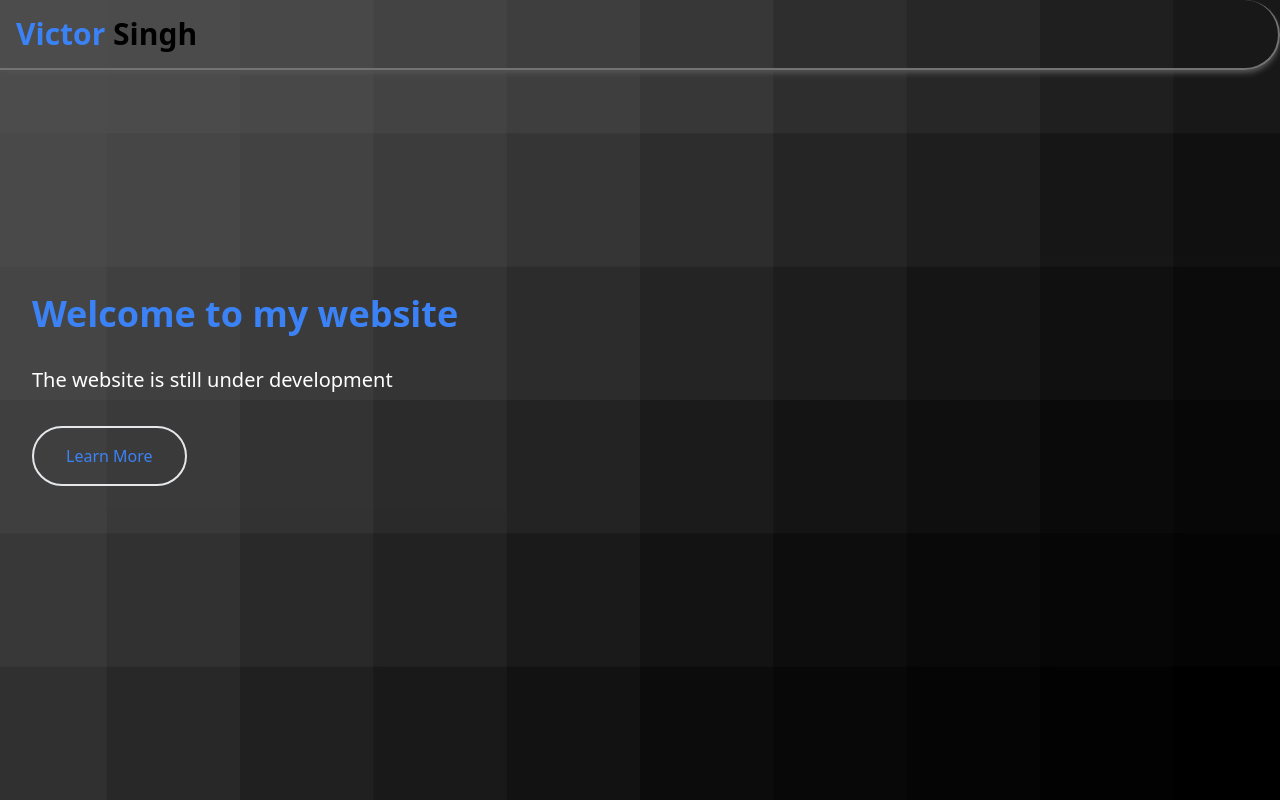
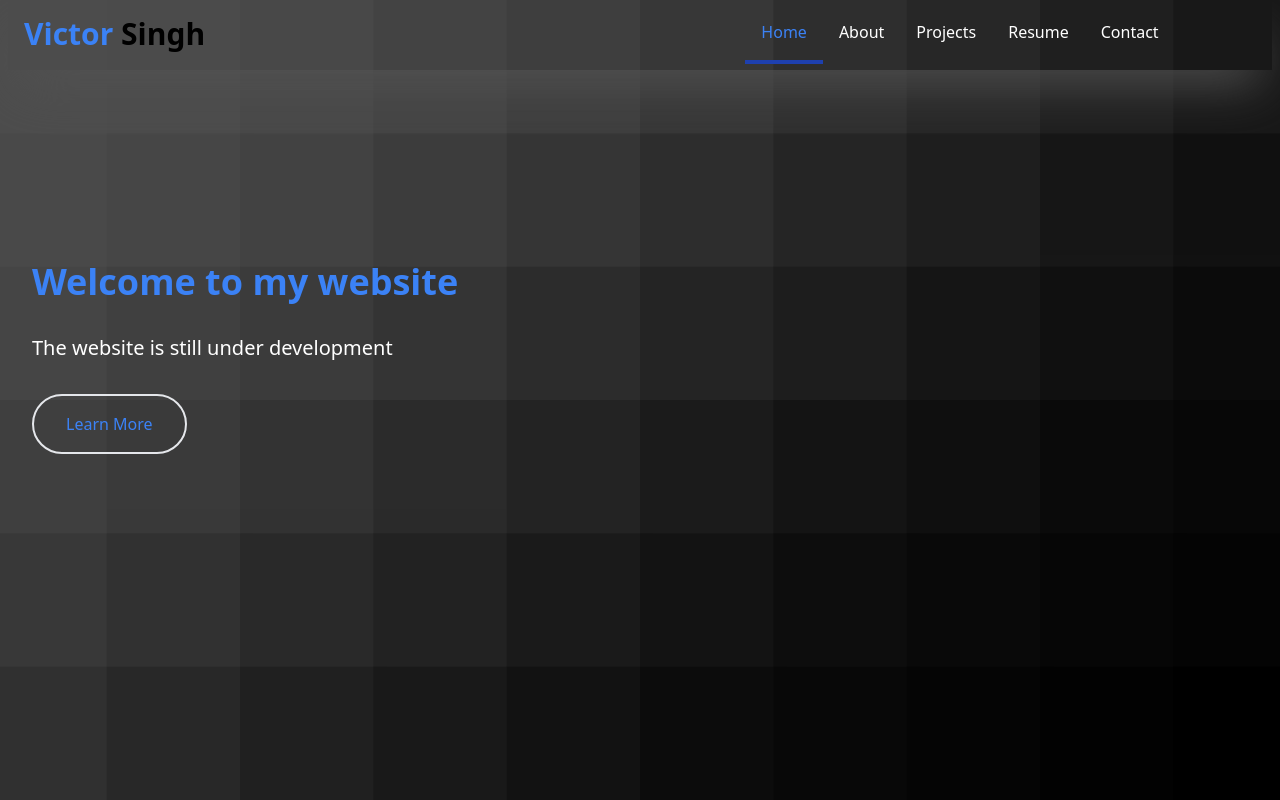
Before and after one commit to VictorRSingh/Vic-Bot, a Next.js app in the folder src/website/: page / in a window 1280 px wide. Built offline with nearby package versions, Linux system fonts and the light colour scheme.

Commit message:
Website Changes

```diff
--- a/src/website/components/MainNav.js
+++ b/src/website/components/MainNav.js
@@ -12,10 +12,61 @@ export default function MainNav(props) {
 
   return (
     <>
-      <div className="grid grid-cols-3 gap-4 items-center rounded-br-full rounded-tr-full border-b-2 border-r-2 border-neutral-500 shadow-neutral-600 shadow-md">
-        <span className="text-3xl col-span-2 p-4">
+      <div className="grid mx-2 grid-cols-3 sm:grid-cols-2 gap-4 items-center border-b-2 border-neutral-400 border-transparent shadow-2xl shadow-neutral-600">
+        <span className="text-3xl col-span-2 sm:col-span-1 p-4">
           <span className="text-blue-500 font-bold">Victor</span> <span className="font-semibold">Singh</span>
         </span>
+        <div className="hidden sm:grid sm:col-span-1 sm:justify-center">
+          <ul className="sm:flex text-white">
+            <li
+              className={`p-4 ${
+                router.pathname == "/"
+                  ? "text-blue-500 border-b-4 border-blue-800"
+                  : "hover:text-blue-300"
+              }`}
+            >
+              <Link href="/">Home</Link>
+            </li>
+            <li
+              className={`p-4 ${
+                router.pathname == "/about"
+                  ? "text-blue-500 border-b-4 border-blue-800"
+                  : "hover:text-blue-300"
+              }`}
+            >
+              <Link href="/about">About</Link>
+            </li>
+            <li
+              className={`p-4 ${
+                router.pathname == "/projects"
+                  ? "text-blue-500 border-b-4 border-blue-800"
+                  : "hover:text-blue-300"
+              }`}
+            >
+              <Link href="/projects">Projects</Link>
+            </li>
+            <li
+              className={`p-4 ${
+                router.pathname == "/resume"
+                  ? "text-blue-500 border-b-4 border-blue-800"
+                  : "hover:text-blue-300"
+              }`}
+            >
+              <Link href="/resume">Resume</Link>
+            </li>
+            <li
+              className={`p-4 ${
+                router.pathname == "/contact"
+                  ? "text-blue-500 border-b-4 border-blue-800"
+                  : "hover:text-blue-300"
+              }`}
+            >
+              <Link href="/contact">Contact</Link>
+            </li>
+          </ul>
+        </div>
+
+
         {/* Mobile Button */}
         <span
           onClick={handleNav}
--- a/src/website/pages/about.js
+++ b/src/website/pages/about.js
@@ -1,7 +1,4 @@
-import Head from "next/head";
-import Hero from "../components/Hero";
 import { useRouter } from "next/router";
-import { use } from "react";
 
 export default function About(props) {
   const router = useRouter();
--- a/src/website/pages/index.js
+++ b/src/website/pages/index.js
@@ -6,7 +6,7 @@ export default function Home() {
   return (
     <>
       <div className="grid grid-cols-1 items-center">
-        <div className="mt-48">
+        <div className="mt-40">
           <Hero
             heading={"Welcome to my website"}
             message={"The website is still under development"}
```
